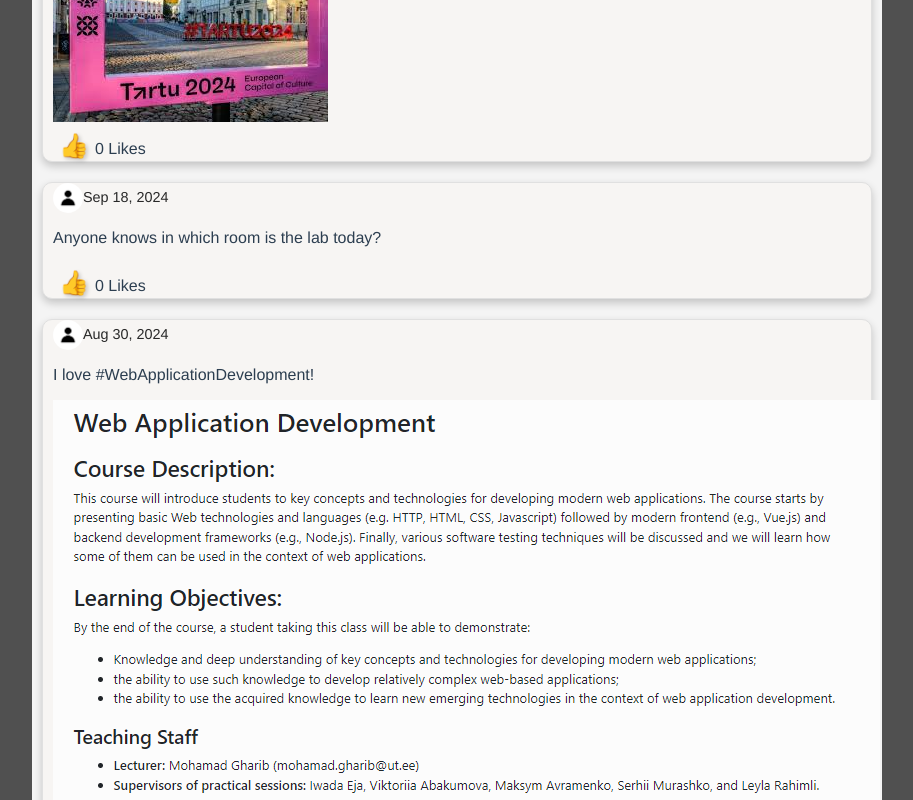
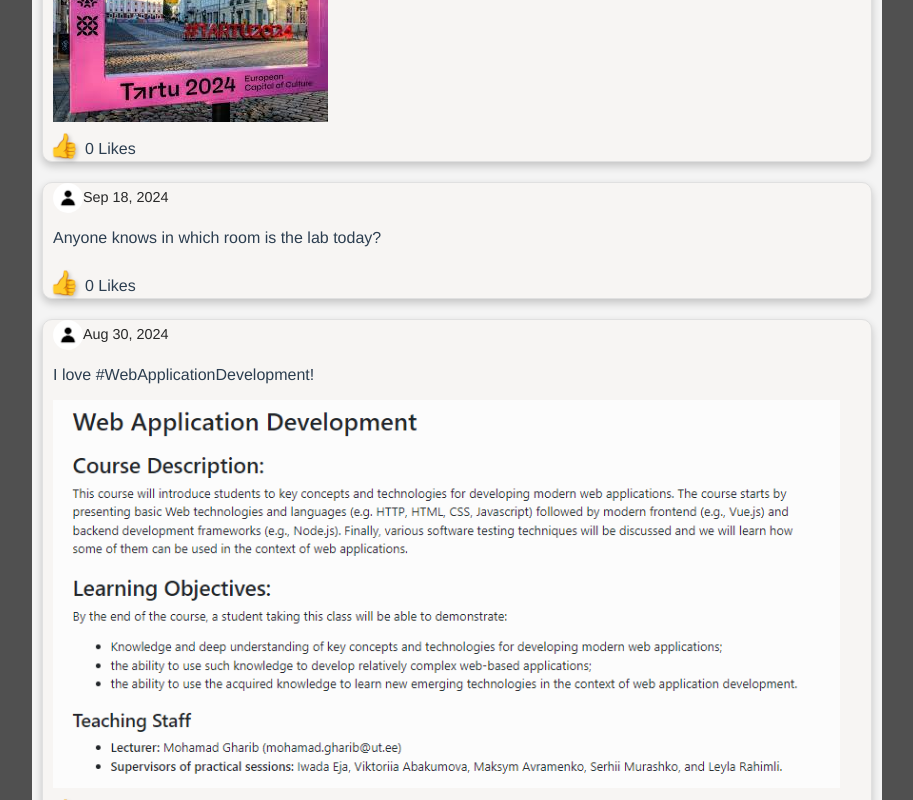
Before and after one commit to Joosep-Tamm/WAD_AZ_Vue, a Vue app in the folder wad_az_vue/: page / in a window 1280 px wide. Shown: the part 220-1020 px from the top of the page, without its empty margins (183-1096 px from the left). Built offline with nearby package versions, Linux system fonts and the light colour scheme.

Commit message:
improved the display of images on the main page

```diff
--- a/wad_az_vue/src/css/style.css
+++ b/wad_az_vue/src/css/style.css
@@ -37,16 +37,16 @@ body {
 
 .post img {
     max-width: 100%;
-    display:block;
+    display: block;
     margin-left: auto;
     margin-right: auto;
     height: auto;
 }
 
 .post-card img {
-    max-width: 100%;
+    max-width: 95%;
     height: auto;
-  }
+}
 
 
 .post-card {
@@ -59,9 +59,10 @@ body {
     border-width: 1px;
     border-style: solid;
     border-color: #e0e0e0;
+
 }
 
-.post-card > * {
+.post-card > *:not(.post-footer) {
     margin-left: 10px;
 }
 
```
